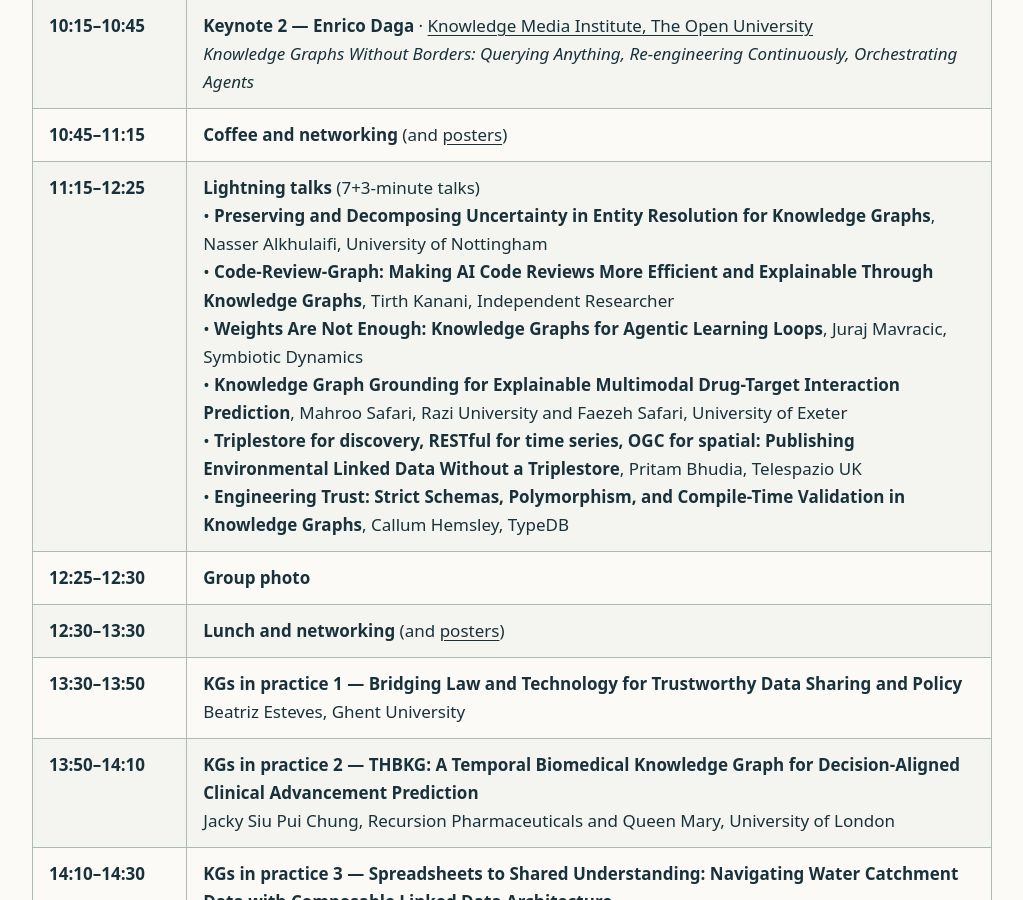
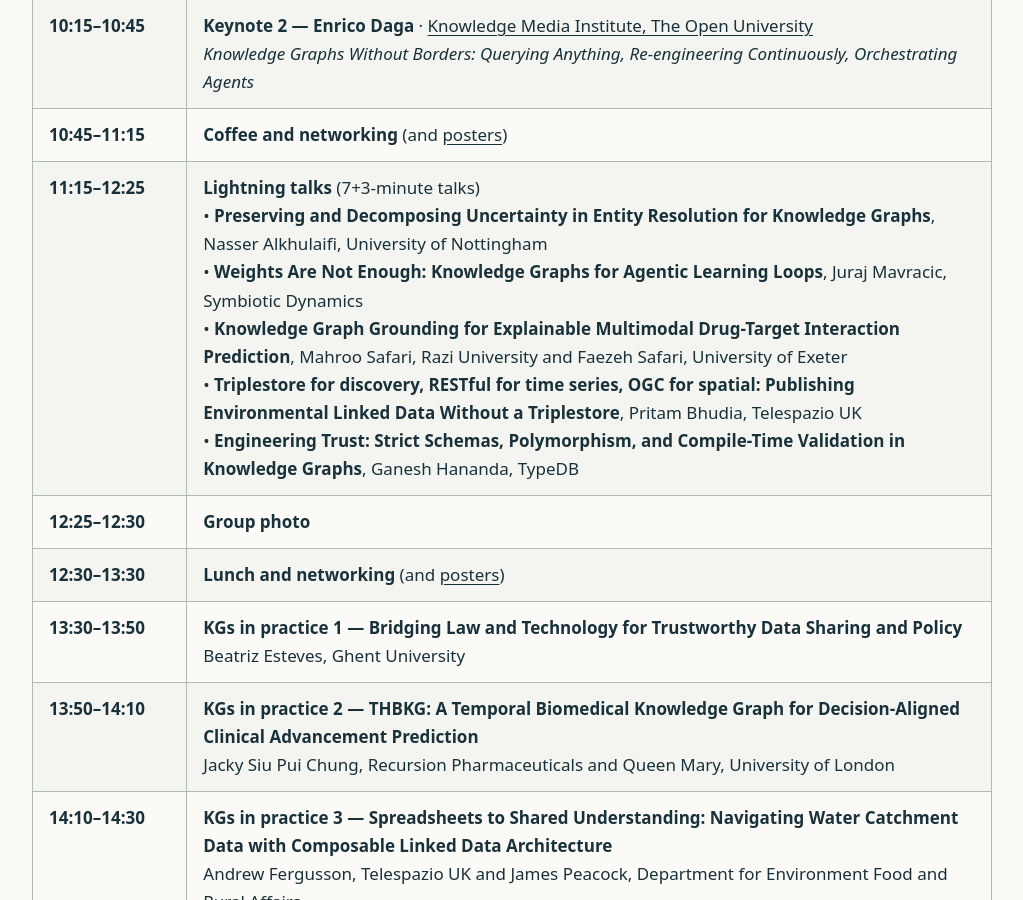
Before and after one commit to uk-knowledge-graphs/uk-knowledge-graphs.github.io, a Jekyll site: the page built from _events/symposium-2026.md, in a window 1280 px wide and 900 px high, scrolled down 1530 px. Shown: the whole window, without its empty margins (128-1151 px from the left). Built offline with Jekyll 4.4.1, drawn with Linux system fonts in a browser that asks for light colours.

Commit message:
Update symposium-2026.md

```diff
--- a/_events/symposium-2026.md
+++ b/_events/symposium-2026.md
@@ -55,7 +55,7 @@
 | **09:45–10:15** | **Keynote 1 — Anelia Kurteva** · [University of Birmingham](https://www.birmingham.ac.uk/staff/profiles/computer-science/academic-staff/kurteva-anelia)<br>*Knowledge Graphs as Enablers of Modern Day Data Governance in AI: Smart Cities, Circular Economy and Finance Cases* |
 | **10:15–10:45** | **Keynote 2 — Enrico Daga** · [Knowledge Media Institute, The Open University](https://www.enridaga.net/)<br>*Knowledge Graphs Without Borders: Querying Anything, Re-engineering Continuously, Orchestrating Agents* |
 | **10:45–11:15** | **Coffee and networking** (and [posters](#posters)) |
-| **11:15–12:25** | **Lightning talks** (7+3-minute talks)<br>• **Preserving and Decomposing Uncertainty in Entity Resolution for Knowledge Graphs**, Nasser Alkhulaifi, University of Nottingham<br>• **Code-Review-Graph: Making AI Code Reviews More Efficient and Explainable Through Knowledge Graphs**, Tirth Kanani, Independent Researcher<br>• **Weights Are Not Enough: Knowledge Graphs for Agentic Learning Loops**, Juraj Mavracic, Symbiotic Dynamics<br>• **Knowledge Graph Grounding for Explainable Multimodal Drug-Target Interaction Prediction**, Mahroo Safari, Razi University and Faezeh Safari, University of Exeter<br>• **Triplestore for discovery, RESTful for time series, OGC for spatial: Publishing Environmental Linked Data Without a Triplestore**, Pritam Bhudia, Telespazio UK<br>• **Engineering Trust: Strict Schemas, Polymorphism, and Compile-Time Validation in Knowledge Graphs**, Callum Hemsley, TypeDB |
+| **11:15–12:25** | **Lightning talks** (7+3-minute talks)<br>• **Preserving and Decomposing Uncertainty in Entity Resolution for Knowledge Graphs**, Nasser Alkhulaifi, University of Nottingham<br>• **Weights Are Not Enough: Knowledge Graphs for Agentic Learning Loops**, Juraj Mavracic, Symbiotic Dynamics<br>• **Knowledge Graph Grounding for Explainable Multimodal Drug-Target Interaction Prediction**, Mahroo Safari, Razi University and Faezeh Safari, University of Exeter<br>• **Triplestore for discovery, RESTful for time series, OGC for spatial: Publishing Environmental Linked Data Without a Triplestore**, Pritam Bhudia, Telespazio UK<br>• **Engineering Trust: Strict Schemas, Polymorphism, and Compile-Time Validation in Knowledge Graphs**, Ganesh Hananda, TypeDB |
 | **12:25–12:30** | **Group photo** |
 | **12:30–13:30** | **Lunch and networking** (and [posters](#posters)) |
 | **13:30–13:50** | **KGs in practice 1 — Bridging Law and Technology for Trustworthy Data Sharing and Policy**<br>Beatriz Esteves, Ghent University|
```
